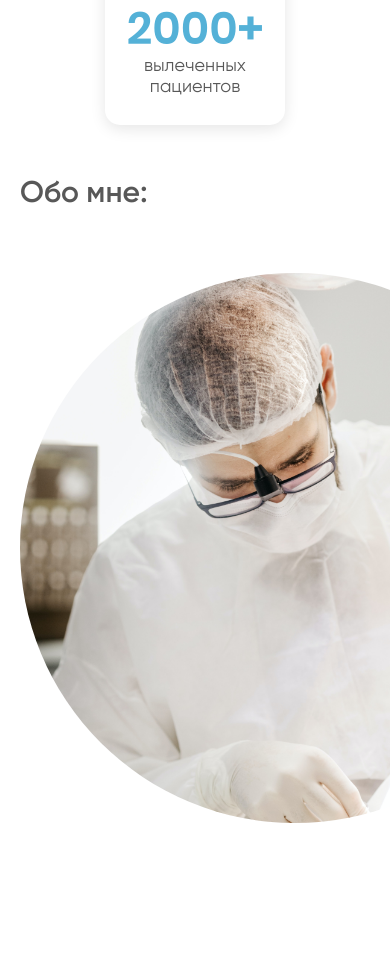
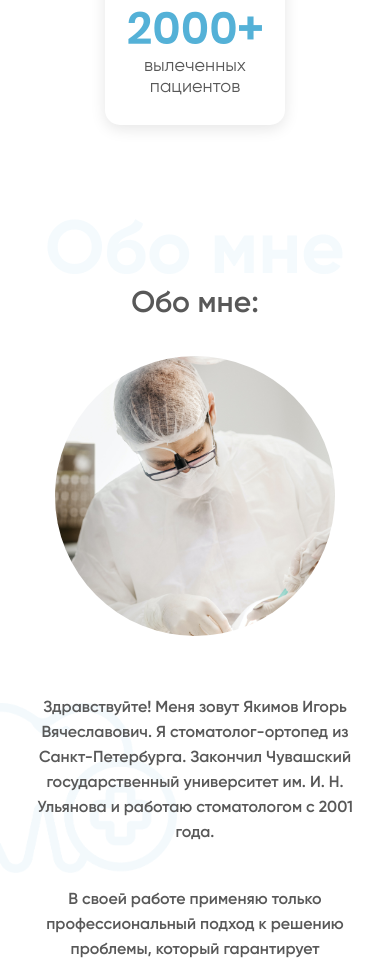
Before and after one commit to evgeni83/dentist, a website: page src/index.html in a window 390 px wide. Shown: the part 1034-2000 px from the top of the page. Drawn offline with nearby package versions, Linux system fonts and the light colour scheme; files that its build step writes are made by us from their sources; a web font is replaced by a local one.

Commit message:
Сделан адаптив и фон about

```diff
--- a/src/index.html
+++ b/src/index.html
@@ -2,21 +2,21 @@
 <html lang="ru">
 
 <head>
-  <meta charset="UTF-8" />
-  <meta name="viewport" content="width=device-width, initial-scale=1.0" />
-  <meta http-equiv="X-UA-Compatible" content="ie=edge" />
-  <link rel="apple-touch-icon" sizes="180x180" href="images/favicon/apple-touch-icon.png" />
-  <link rel="icon" type="image/png" sizes="32x32" href="images/favicon/favicon-32x32.png" />
-  <link rel="icon" type="image/png" sizes="16x16" href="images/favicon/favicon-16x16.png" />
-  <link rel="manifest" href="images/favicon/site.webmanifest" />
-  <link rel="mask-icon" href="images/favicon/safari-pinned-tab.svg" color="#5bbad5" />
-  <link rel="shortcut icon" href="images/favicon/favicon.ico" />
-  <meta name="msapplication-TileColor" content="#da532c" />
-  <meta name="msapplication-config" content="images/favicon/browserconfig.xml" />
-  <meta name="theme-color" content="#ffffff" />
+    <meta charset="UTF-8">
+    <meta name="viewport" content="width=device-width, initial-scale=1.0">
+    <meta http-equiv="X-UA-Compatible" content="ie=edge">
+    <link rel="apple-touch-icon" sizes="180x180" href="images/favicon/apple-touch-icon.png">
+    <link rel="icon" type="image/png" sizes="32x32" href="images/favicon/favicon-32x32.png">
+    <link rel="icon" type="image/png" sizes="16x16" href="images/favicon/favicon-16x16.png">
+    <link rel="manifest" href="images/favicon/site.webmanifest">
+    <link rel="mask-icon" href="images/favicon/safari-pinned-tab.svg" color="#5bbad5">
+    <link rel="shortcut icon" href="images/favicon/favicon.ico">
+    <meta name="msapplication-TileColor" content="#da532c">
+    <meta name="msapplication-config" content="images/favicon/browserconfig.xml">
+    <meta name="theme-color" content="#ffffff">
     <title>YAKIMOV DENTAL</title>
     <meta name="description" content="Здоровая улыбка с доставкой на дом!">
-  <link rel="stylesheet" href="css/style.css" />
+    <link rel="stylesheet" href="css/style.css">
 </head>
 
 <body>
@@ -110,6 +110,10 @@
 
         <section class="section about-section" id="about">
             <div class="container about-section__container">
+                <div class="bg-title bg-title--light bg-title--about-section">Обо мне</div>
+                <div class="bg-img bg-img--about-section">
+                    <img src="images/tooth.png" alt="tooth" class="img">
+                </div>
                 <h2 class="section-title">Обо мне:</h2>
 
                 <div class="about-section__content">
@@ -121,9 +125,11 @@
                     <div class="text-content">
                         <p class="text">Здравствуйте! Меня зовут Якимов Игорь Вячеславович.
                             Я стоматолог-ортопед из Санкт-Петербурга.
-                Закончил Чувашский государственный университет им. И. Н. Ульянова и работаю стоматологом с 2001 года.
+                            Закончил Чувашский государственный университет им. И. Н. Ульянова и работаю стоматологом с
+                            2001 года.
                         </p>
-              <p class="text">В своей работе применяю только профессиональный подход к решению проблемы, который
+                        <p class="text">В своей работе применяю только профессиональный подход к решению проблемы,
+                            который
                             гарантирует долговечный результат.</p>
                         <p class="section-title">Принимаю с выездом на дом, <span class="text--secondary">экономя ваше
                   время.</span></p>
--- a/src/scss/_about-section.scss
+++ b/src/scss/_about-section.scss
@@ -1,9 +1,16 @@
 .about-section {
+  &__container {
+    position: relative;
+    padding-top: 120px;
+    padding-bottom: 250px;
+  }
+
   &__content {
     display: flex;
     align-items: center;
     justify-content: flex-start;
-    padding-bottom: 100px;
+    position: relative;
+    z-index: 1;
   }
 
   .img-content {
@@ -55,3 +62,164 @@
     }
   }
 }
+
+.bg-title--about-section {
+  top: 0;
+  left: 0;
+  width: 100%;
+}
+
+.bg-img--about-section {
+  width: 580px;
+  height: 440px;
+  top: 50%;
+  right: -20vw;
+  transform: translateY(-50%);
+}
+
+@media (max-width: 1199px) {
+  .about-section {
+    &__content {
+      justify-content: center;
+    }
+
+    .img-content {
+      flex: 0 0 350px;
+      height: 350px;
+    }
+  }
+}
+
+@media (max-width: 991px) {
+  .about-section {
+    &__container {
+      padding-bottom: 130px;
+    }
+
+    .section-title {
+      text-align: center;
+      margin-bottom: 36px;
+    }
+
+    &__content {
+      flex-direction: column;
+    }
+
+    .img-content {
+      flex: 0 0 310px;
+      height: 310px;
+      width: 310px;
+      margin-bottom: 36px;
+    }
+
+    .text-content {
+      flex: 0 1 auto;
+      margin: 0 auto;
+      max-width: 480px;
+
+      .text {
+        text-align: center;
+        margin-bottom: 36px;
+      }
+    }
+
+    &__btn {
+      margin-left: auto;
+      margin-right: auto;
+    }
+  }
+
+  .bg-title--about-section {
+    text-align: center;
+  }
+
+  .bg-img--about-section {
+    width: 380px;
+    height: 290px;
+    top: 35%;
+    left: -90px;
+    right: auto;
+    transform: none;
+  }
+}
+
+@media (max-width: 991px) {
+  .about-section {
+
+    .section-title {
+      margin-bottom: 36px;
+    }
+
+    .img-content {
+      flex: 0 0 310px;
+      height: 310px;
+      width: 310px;
+      margin-bottom: 36px;
+    }
+
+    .text-content {
+      .text {
+        margin-bottom: 36px;
+      }
+
+      .section-title {
+        max-width: 350px;
+        margin-left: auto;
+        margin-right: auto;
+      }
+    }
+  }
+
+
+  .bg-img--about-section {
+    width: 230px;
+    height: 170px;
+    top: 45%;
+    left: -50px;
+  }
+}
+
+@media (max-width: 575px) {
+  .about-section {
+    &__container {
+      padding-top: 80px;
+    }
+
+    .img-content {
+      flex: 0 0 280px;
+      height: 280px;
+      width: 280px;
+      margin-bottom: 42px;
+    }
+
+    .text-content {
+      .text {
+        margin-bottom: 42px;
+        font-size: 16px;
+      }
+
+      .section-title {
+        font-size: 25px;
+        max-width: 350px;
+        margin-left: auto;
+        margin-right: auto;
+      }
+    }
+  }
+}
+
+@media (max-width: 330px) {
+  .about-section {
+
+    .text-content {
+      .text {
+        font-size: 15px;
+      }
+
+      .section-title {
+        font-size: 24px;
+        max-width: 300px;
+      }
+    }
+  }
+}
--- a/src/scss/_common.scss
+++ b/src/scss/_common.scss
@@ -40,6 +40,26 @@ a {
     margin: 0;
     font-weight: 600;
     font-size: 30px;
+}
+
+.bg-title {
+    position: absolute;
+    font-family: Gilroy, sans-serif;
+    font-style: normal;
+    font-weight: 700;
+    font-size: 150px;
+
+    &--light {
+        color: rgba(105, 186, 220, 0.07);
+    }
+
+    &--dark {
+        color: rgba(255, 255, 255, 0.21);
+    }
+}
+
+.bg-img {
+    position: absolute;
 }
 
 .text {
@@ -92,6 +112,10 @@ a {
     .main {
         margin-top: -105px;
     }
+
+    .bg-title {
+        font-size: 75px;
+    }
 }
 
 @media (max-width: 480px) {
--- a/src/scss/_stats.scss
+++ b/src/scss/_stats.scss
@@ -1,7 +1,7 @@
 .stats {
   position: relative;
   z-index: 1;
-  margin: -140px auto 50px;
+  margin: -140px auto 140px;
   padding: 30px 0;
   max-width: 590px;
   width: 100%;
@@ -40,6 +40,7 @@
     max-width: 180px;
     padding: 0;
     margin-top: -110px;
+    margin-bottom: 80px;
 
     &__item {
       display: flex;
```
Lines whose indentation alone changed are shown as unchanged.
